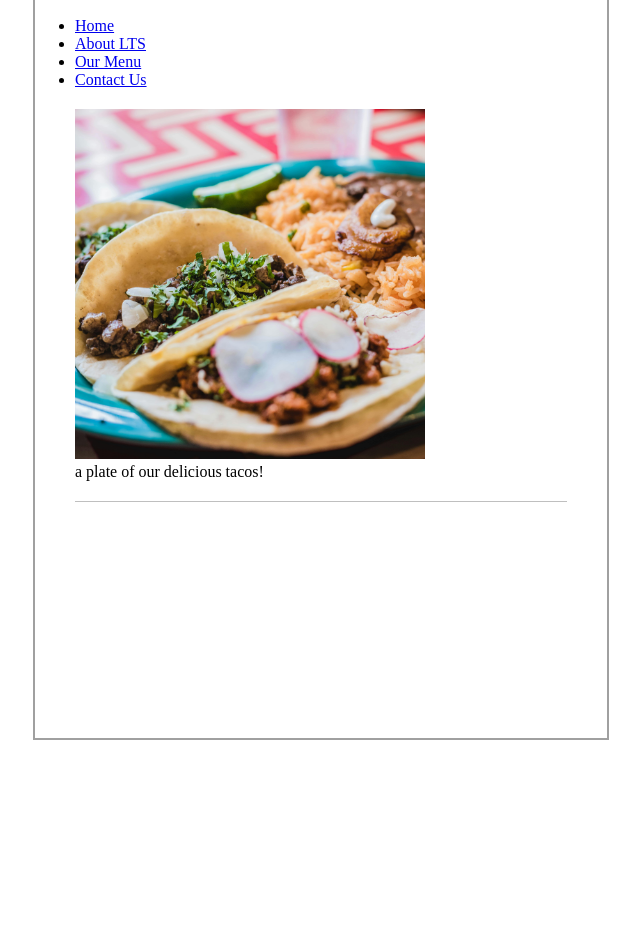
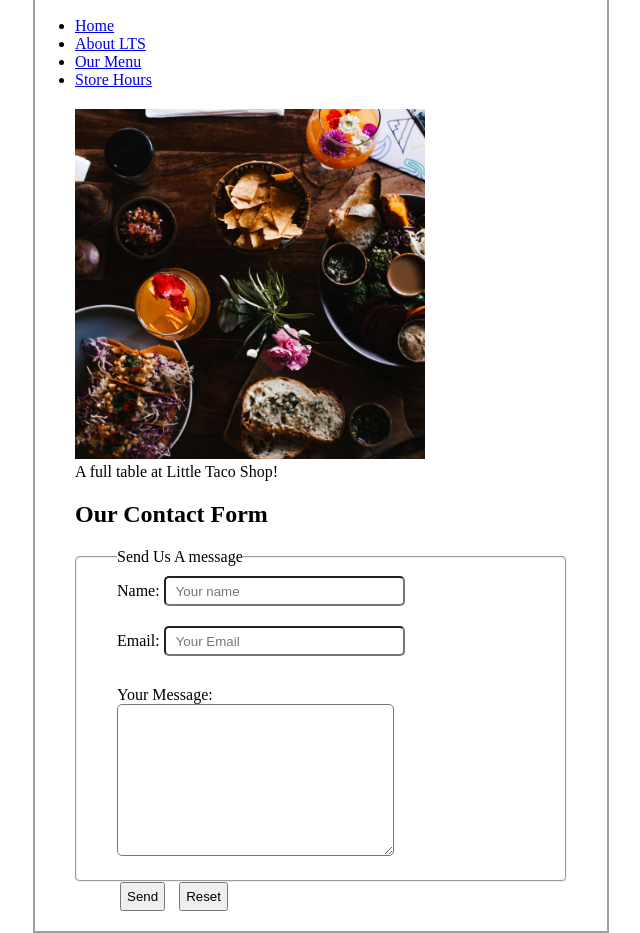
Before and after one commit to Jose-Cotto/Little-Taco-Shop, a plain HTML site: page src.html/contact.html in a window 1280 px wide. Shown: the part 80-1013 px from the top of the page, without its empty margins (319-959 px from the left). Before the commit the page ends 820 px from the top, so only its background shows below. Drawn offline with Linux system fonts and the light colour scheme.

Commit message:
Add form
added form to page along with buttons and resolved previous comments

```diff
--- a/assets/styles.css
+++ b/assets/styles.css
@@ -46,7 +46,7 @@ header > * {
     margin:20px 0;
 }
 
-header::after {
+.style-header::after {
     content: "";
     display:block;
     height: 1px;
@@ -142,3 +142,45 @@ dd {
     height:100%;
     width:100%;
 }
+
+fieldset {
+    border-radius: 5px;
+}
+.contact-title,
+fieldset {
+    padding: 0 40px;
+}
+
+
+fieldset input {
+    margin:10px 0;
+    height:30px;
+    border-radius: 5px;
+    padding:0 10px;
+}
+
+form {
+    margin: 20px 0;
+    padding: 0 40px;
+}
+
+.message-label {
+    margin-top:60px;
+}
+
+.button-container {
+    padding: 0 40px;
+}
+
+.button-container button {
+    margin:0 5px;
+    padding:5px;
+}
+
+textarea{
+    border-radius: 5px;
+    padding: 0 10px;
+}
+.textarea-container {
+    margin:20px 0;
+}
--- a/src.html/contact.html
+++ b/src.html/contact.html
@@ -12,7 +12,7 @@
 	</head>
 	<body>
 		<div class="container">
-			<header>
+			<header class="contact-header">
 				<h1 class="title">Contact Us</h1>
 				<nav>
 					<ul>
@@ -25,16 +25,61 @@
 						<li><a href="/index.html#our-menu">Our Menu</a></li>
 					</ul>
 					<ul>
-						<li><a href="#">Contact Us</a></li>
+						<li><a href="./hours.html#store-hours">Store Hours</a></li>
 					</ul>
 				</nav>
 				<figure>
 					<img
-						src="/assets/images/store-hours.png.jpg"
-						alt="A plate of tacos" />
-					<figcaption>a plate of our delicious tacos!</figcaption>
+						src="/assets/images/contact.png.jpg"
+						alt="A table full of tacos, chips, and salsa!" />
+					<figcaption>A full table at Little Taco Shop!</figcaption>
 				</figure>
 			</header>
+			<h2 class="contact-title">Our Contact Form</h2>
+			<form>
+				<fieldset>
+					<legend>Send Us A message</legend>
+					<label for="name"
+						>Name:
+						<input
+							type="text"
+							id="name"
+							name="name"
+							placeholder="Your name"
+							size="25"
+					/></label>
+					<br />
+					<label for="email"
+						>Email:
+						<input
+							type="text"
+							id="email"
+							name="name"
+							placeholder="Your Email"
+							size="25"
+					/></label>
+					<br />
+					<div class="textarea-container">
+						<label
+							for="message"
+							class="message-label"
+							>Your Message:</label
+						>
+						<br />
+						<textarea
+							name="message"
+							id="message"
+							cols="30"
+							rows="10"></textarea>
+					</div>
+				</fieldset>
+				<section class="buttons">
+					<div class="button-container">
+						<button>Send</button>
+						<button>Reset</button>
+					</div>
+				</section>
+			</form>
 		</div>
 	</body>
 </html>
```
Also changed, not shown: index.html (+1 -1 lines), src.html/hours.html (+4 -2 lines), assets/images/contact.png.jpg (added).
